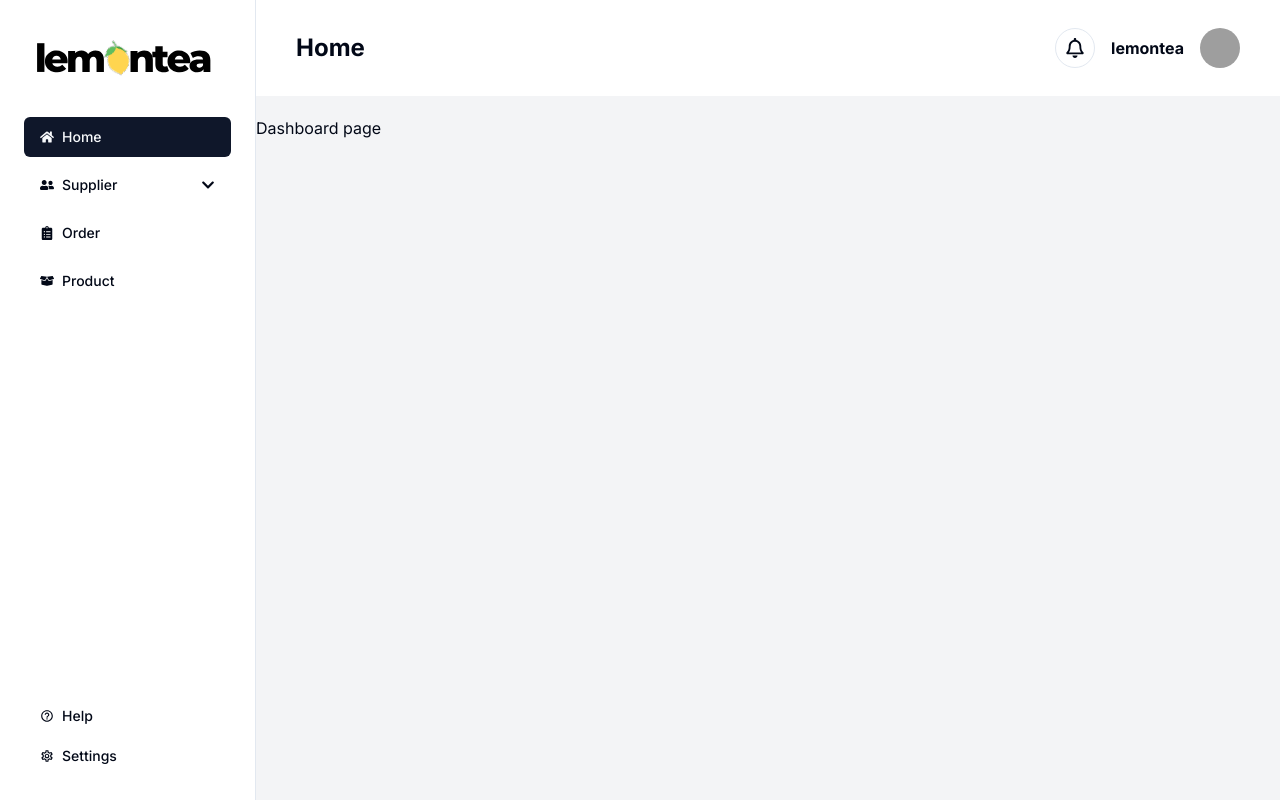
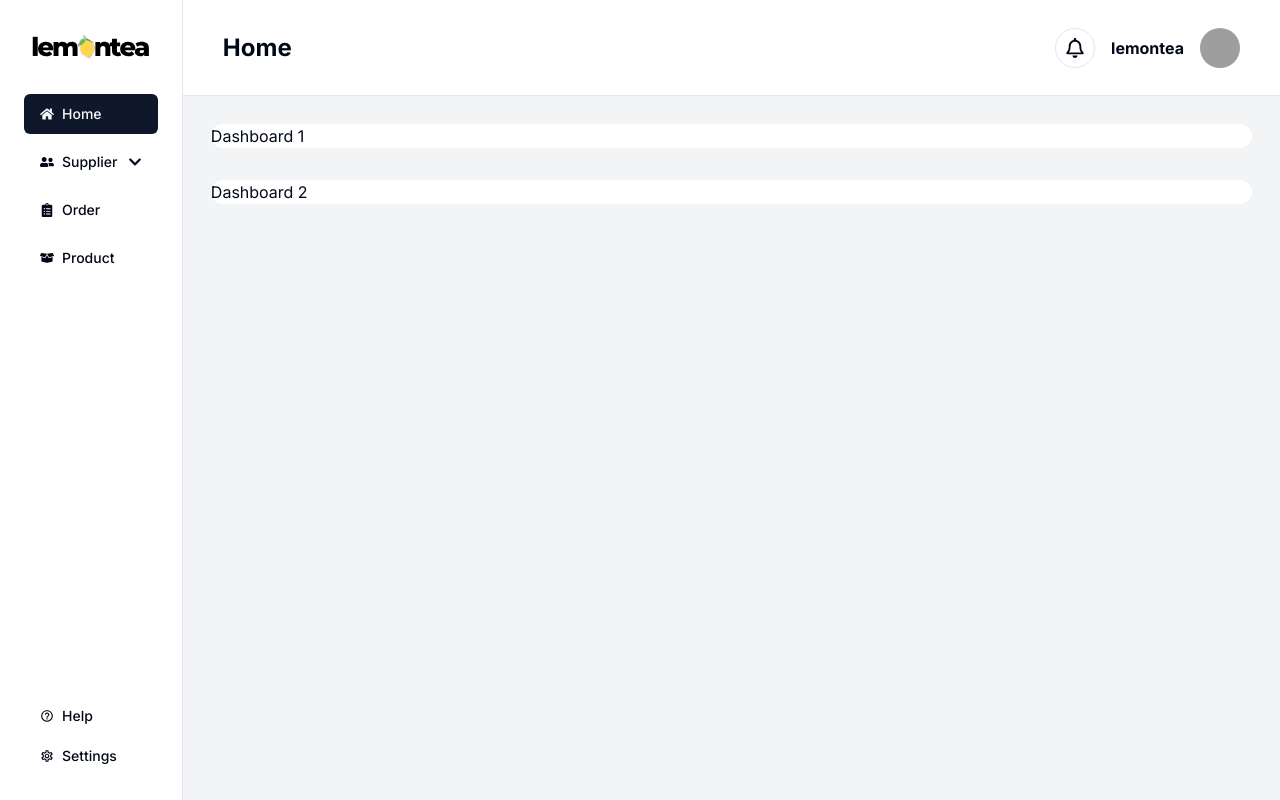
Before and after one commit to lemonteaau/shadcn-dashboard, a Next.js app: page / in a window 1280 px wide. Built offline with nearby package versions, Linux system fonts and the light colour scheme; grey boxes are pictures that could not be loaded.

Commit message:
refactor: Update page layout and add Dashboard component

```diff
--- a/src/app/page.tsx
+++ b/src/app/page.tsx
@@ -1,15 +1,14 @@
+import { Dashboard } from "@/components/dashboard";
 import Sidebar from "@/components/sidebar";
 import { Topbar } from "@/components/topbar";
 
 export default function Home() {
   return (
-    <main className="grid h-screen grid-cols-5">
+    <main className="grid h-screen grid-cols-7">
       <Sidebar className="col-span-1 border-r" />
-      <div className="col-span-4 bg-gray-100">
-        <Topbar className="h-24 bg-white" />
-        <div className="pt-5">
-          <h1>Dashboard page</h1>
-        </div>
+      <div className="col-span-6 flex flex-col bg-gray-100">
+        <Topbar className="h-24 border-b bg-white" />
+        <Dashboard className="flex-grow" />
       </div>
     </main>
   );
--- /dev/null
+++ b/src/components/dashboard.tsx
@@ -0,0 +1,16 @@
+import { cn } from "@/lib/utils";
+
+interface DashboardProps extends React.HTMLAttributes<HTMLDivElement> {}
+
+export function Dashboard({ className }: DashboardProps) {
+  return (
+    <div className={cn("m-7 flex-grow space-y-8", className)}>
+      <div className="rounded-2xl bg-white">
+        <h1>Dashboard 1</h1>
+      </div>
+      <div className="rounded-2xl bg-white">
+        <h1>Dashboard 2</h1>
+      </div>
+    </div>
+  );
+}
```
